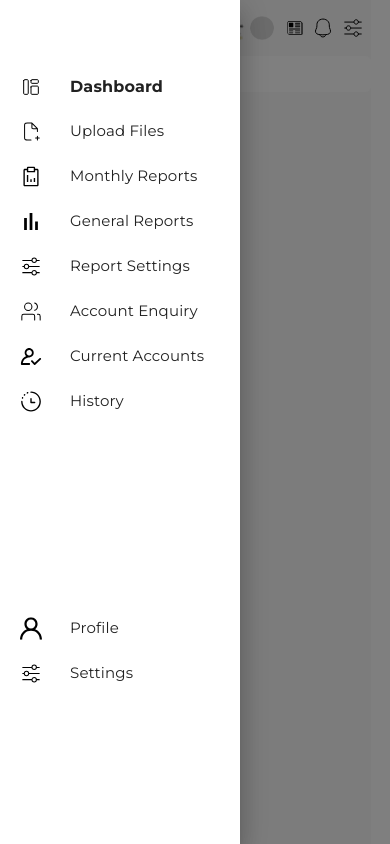
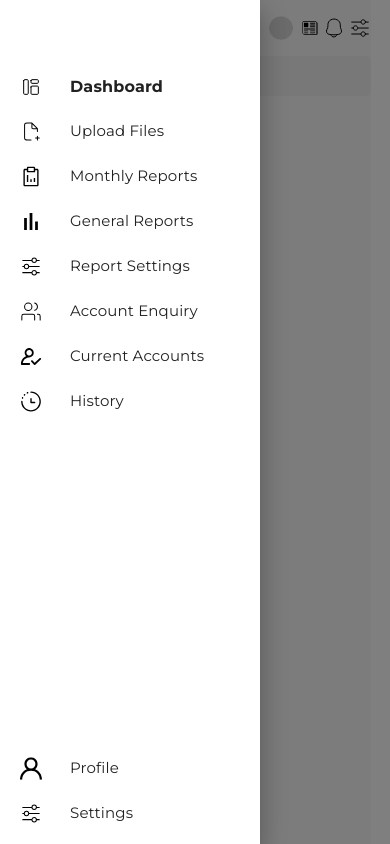
Before and after one commit to abdulbari149/AML-Frontend, a Next.js app: page / in a window 390 px wide. Both pictures are taken after a click on the button "open drawer". Built offline with nearby package versions, Linux system fonts and the light colour scheme.

Commit message:
Responsive in Mobile Sidebar

```diff
--- a/src/components/shared/MobileSidebar.tsx
+++ b/src/components/shared/MobileSidebar.tsx
@@ -33,7 +33,7 @@ import { CgMenuLeft } from "react-icons/cg";
 import sampleUser from "@/assets/images/shared/user/sampleUser.png";
 import { usePathname } from "next/navigation";
 
-const drawerWidth = 240;
+const drawerWidth = 260;
 
 interface Props {
   /**
@@ -56,7 +56,12 @@ export default function MobileSidebar(
 
   React.useEffect(() => {
     const filterPathData = mainLinks.find((item) => item.path === pathname);
+    const filterPathSubData = subLinks.find((item) => item.path === pathname);
     setCurrentPage(filterPathData);
+    if (!filterPathData) {
+      setCurrentPage(filterPathSubData);
+    }
+    console.log(filterPathData);
   }, []);
 
   const handleDrawerClose = () => {
@@ -75,11 +80,19 @@ export default function MobileSidebar(
   };
 
   const drawer = (
-    <div>
+    <div className=" flex flex-col justify-between h-screen">
       <Toolbar />
       <List sx={{ height: "100%" }}>
         {mainLinks.map((item, index) => (
-          <ListItem key={index} disablePadding sx={{ display: "block" }}>
+          <Link key={index} href={item.path}>
+            <ListItem
+              key={index}
+              disablePadding
+              sx={{ display: "block" }}
+              onClick={() => {
+                setCurrentPage(item), handleDrawerToggle();
+              }}
+            >
               <ListItemButton
                 sx={{
                   minHeight: 45,
@@ -89,13 +102,7 @@ export default function MobileSidebar(
                   px: 2.5,
                 }}
               >
-              <Link
-                className=" flex gap-1"
-                href={item.path}
-                onClick={() => {
-                  setCurrentPage(item), handleDrawerToggle();
-                }}
-              >
+                <div className=" flex gap-1">
                   <ListItemIcon
                     sx={{
                       minWidth: 0,
@@ -114,14 +121,23 @@ export default function MobileSidebar(
                   >
                     {item.title}
                   </p>
-              </Link>
+                </div>
               </ListItemButton>
             </ListItem>
+          </Link>
         ))}
       </List>
       <List sx={{ height: "110px" }}>
         {subLinks.map((item, index) => (
-          <ListItem key={index} disablePadding sx={{ display: "block" }}>
+          <Link key={index} href={item.path}>
+            <ListItem
+              key={index}
+              disablePadding
+              sx={{ display: "block" }}
+              onClick={() => {
+                setCurrentPage(item), handleDrawerToggle();
+              }}
+            >
               <ListItemButton
                 sx={{
                   minHeight: 45,
@@ -131,13 +147,7 @@ export default function MobileSidebar(
                   px: 2.5,
                 }}
               >
-              <Link
-                className=" flex gap-1"
-                href={item.path}
-                onClick={() => {
-                  setCurrentPage(item), handleDrawerToggle();
-                }}
-              >
+                <div className=" flex gap-1">
                   <ListItemIcon
                     sx={{
                       minWidth: 0,
@@ -153,13 +163,13 @@ export default function MobileSidebar(
                         ? "text-base font-bold"
                         : "text-[15px] font-normal"
                     } `}
-                  style={{ display: "block" }}
                   >
                     {item.title}
                   </p>
-              </Link>
+                </div>
               </ListItemButton>
             </ListItem>
+          </Link>
         ))}
       </List>
     </div>
@@ -178,7 +188,6 @@ export default function MobileSidebar(
           boxShadow: "none",
           backgroundColor: "transparent",
           width: "100%",
-          padding: "0 10px",
           ml: { sm: `${drawerWidth}px` },
         }}
         className="bg-[#f9f9f9]"
@@ -188,16 +197,19 @@ export default function MobileSidebar(
             display: "flex",
             justifyContent: "space-between",
             alignItems: "center",
+            padding: "0px",
+            width: "90%",
+            margin: "0 auto",
           }}
         >
-          <div className=" flex gap-2 items-center">
+          <div className=" flex gap-1 items-center">
             <IconButton
               color="inherit"
               aria-label="open drawer"
               edge="start"
               onClick={handleDrawerToggle}
             >
-              <CgMenuLeft className=" text-black text-3xl" />
+              <CgMenuLeft className=" text-black text-[28px]" />
             </IconButton>
             <Image
               src={logoImg}
@@ -208,11 +220,11 @@ export default function MobileSidebar(
             <Image
               src={logoName}
               alt="logoName"
-              className=" w-36 h-6"
+              className=" w-32 h-6"
               quality={100}
             />
           </div>
-          <div className=" flex gap-2 items-center">
+          <div className=" flex gap-1 items-center">
             <Image
               src={sampleUser}
               alt="sampleUser"
@@ -272,7 +284,7 @@ export default function MobileSidebar(
             name="search"
             id="search"
             placeholder=" Search"
-            className=" w-full bg-white py-[10px] pl-9 pr-2 mr-2 rounded-md text-[##00000080] md:text-sm text-xs focus:outline-none"
+            className=" w-full bg-[#F1F1F1] py-3 pl-9 pr-2 mr-2 rounded-md text-[#00000080] placeholder:text-[#000000] md:text-sm text-xs focus:outline-none"
           />
         </div>
         <h3 className=" text-4xl font-bold mt-2 mb-4"> {currentPage?.title}</h3>
```
Lines whose indentation alone changed are shown as unchanged.
